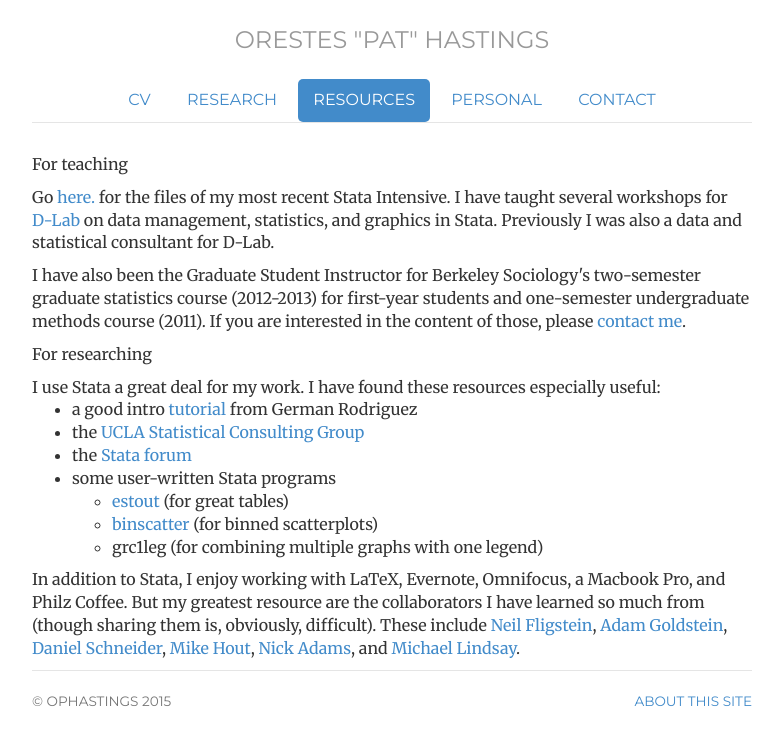
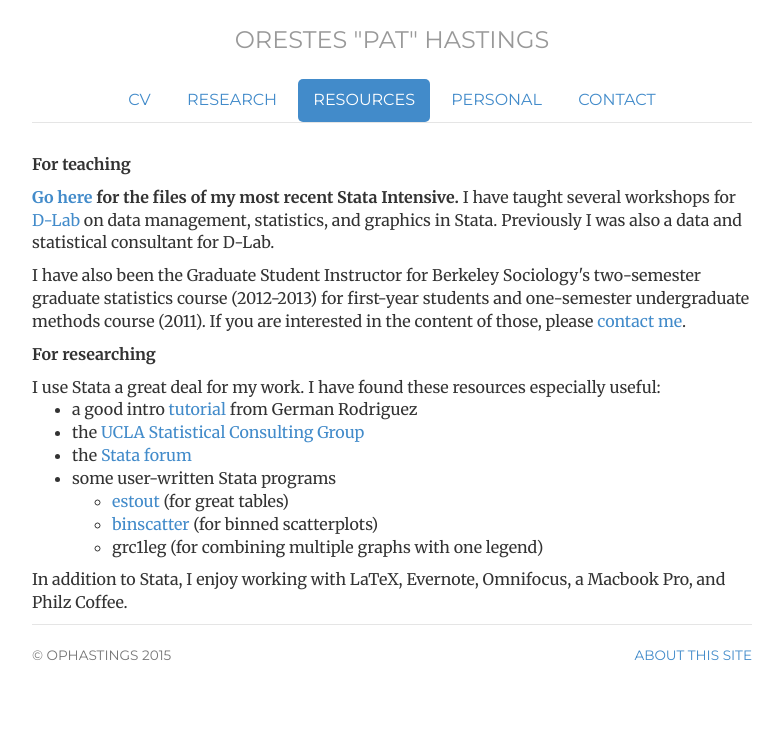
Before and after one commit to ophastings/ophastings.github.io, a Jekyll site: the page built from resources/index.html, in a window 1280 px wide. Shown: the top 745 px of the page, without its empty margins (248-1031 px from the left). Built offline with Jekyll 4.4.1, drawn with Linux system fonts in a browser that asks for light colours; comment, search, counter and statistics services are not loaded.

Commit message:
Update index.html

```diff
--- a/resources/index.html
+++ b/resources/index.html
@@ -9,8 +9,8 @@ contact: passive
 description: Resources page of ophastings.com, the website of Orestes Hastings, a sociology PhD candidate at UC Berkeley
 ---
 
-<p>For teaching</p>
-<p> Go <a href="../stataintensive">here.</a> for the files of my most recent Stata Intensive. I have taught several workshops
+<b><p>For teaching</p></b>
+<p> <b><a href="../stataintensive">Go here</a> for the files of my most recent Stata Intensive.</b> I have taught several workshops
 	for <a href = "http://dlab.berkeley.edu/people/pat-hastings">D-Lab</a> on data management, statistics, and graphics
 	in Stata. Previously I was also a data and statistical consultant for D-Lab.
 </p>
@@ -20,7 +20,7 @@ description: Resources page of ophastings.com, the website of Orestes Hastings,
 	If you are interested in the content of those, please <a href="../contact">contact me</a>.
 </p>
 
-<p>For researching</p>
+<b><p>For researching</p></b>
 I use Stata a great deal for my work. I have found these resources especially useful:
 <ul>
 	<li>a good intro <a title="http://data.princeton.edu/stata/" href="http://data.princeton.edu/stata/">tutorial</a> from German Rodriguez</li>
@@ -34,14 +34,4 @@ I use Stata a great deal for my work. I have found these resources especially us
 	</ul>
 </ul>
 
-<p>In addition to Stata, I enjoy working with LaTeX, Evernote, Omnifocus, a Macbook Pro, and Philz Coffee.
-
-But my greatest resource are the collaborators I have learned so much from (though sharing them is, obviously, difficult).
-These include
-	<a href="http://sociology.berkeley.edu/faculty/neil-fligstein">Neil Fligstein</a>,
-	<a href="http://scholar.harvard.edu/adamgoldstein">Adam Goldstein</a>,
-	<a href="http://sociology.berkeley.edu/faculty/daniel-schneider">Daniel Schneider</a>,
-	<a href="http://sociology.as.nyu.edu/object/soc.Michael_Hout">Mike Hout</a>,
-	<a href="http://sociology.berkeley.edu/graduate-student/nicholas-b-adams"> Nick Adams</a>,
-	and <a href="http://www.gordon.edu/president">Michael Lindsay</a>.
-</p>
+<p>In addition to Stata, I enjoy working with LaTeX, Evernote, Omnifocus, a Macbook Pro, and Philz Coffee.</p>
```
